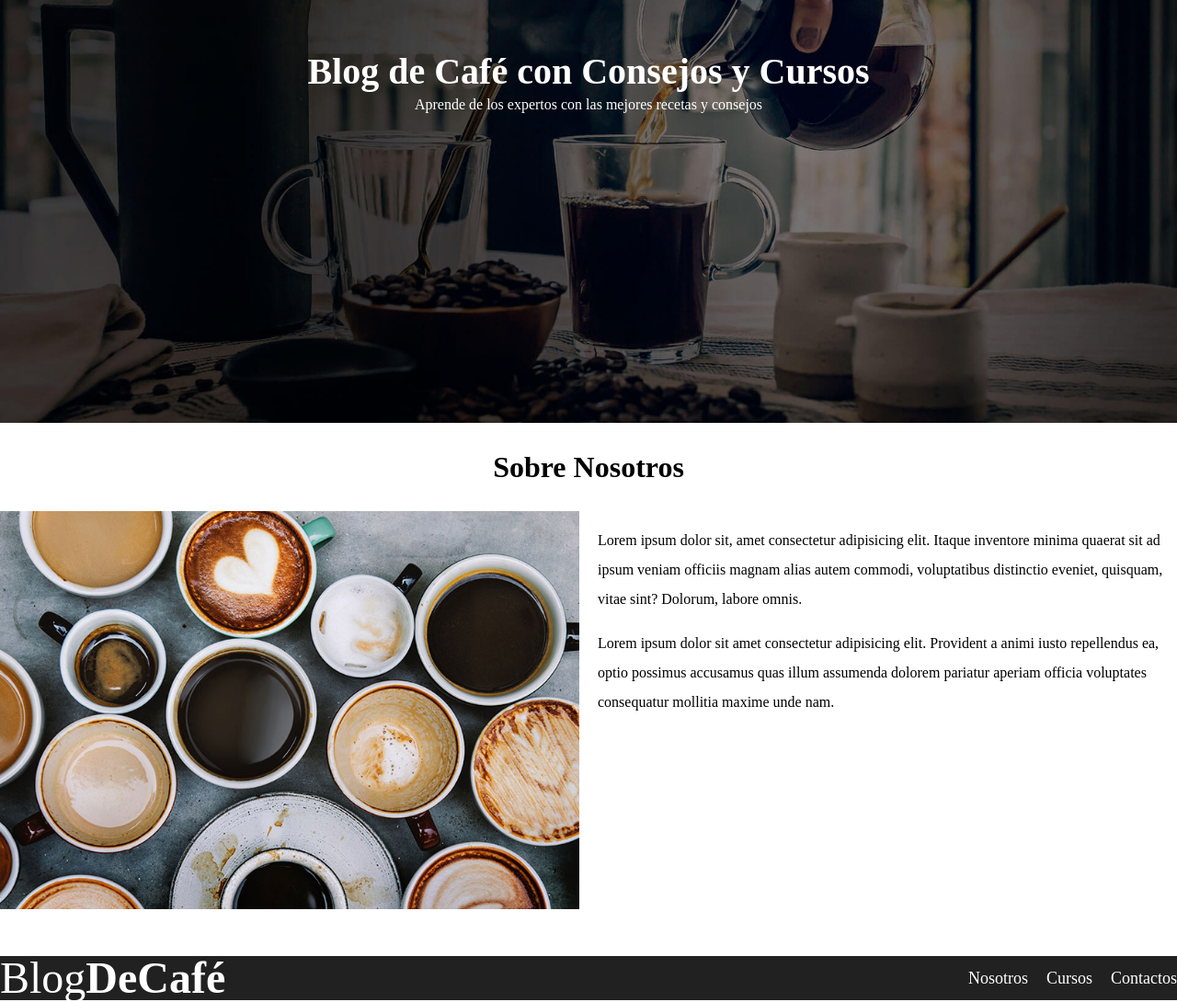
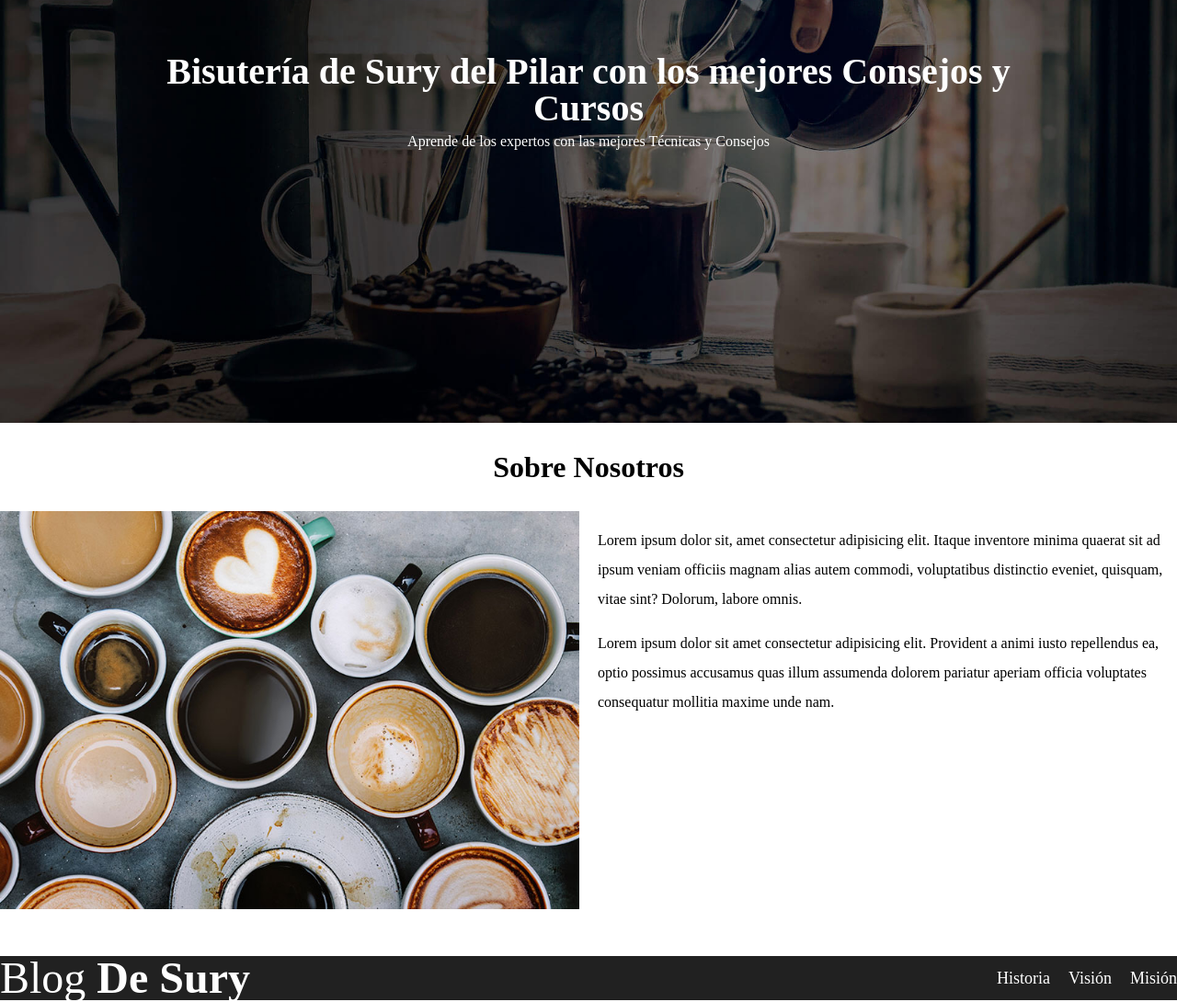
Before and after one commit to taguivalle/BlogCafe, a plain HTML site: page nosotros.html in a window 1280 px wide. Shown: the part 140-1230 px from the top of the page at 92% size. Drawn offline with Linux system fonts and the light colour scheme.

Commit message:
I maked other changes in the file 146

```diff
--- a/nosotros.html
+++ b/nosotros.html
@@ -5,9 +5,9 @@
     <meta charset="UTF-8">
     <meta name="viewport" content="width=device-width, initial-scale=1.0">
     <title>Nosotros</title>
-    <!-- Con este link se inserta el icono en el título de la pagina "Blog de Café. "
+    <!-- Con este link se inserta el icono en el título de la pagina
     https://imagen.online-convert.com/es/convertir/png-a-ico. -->
-    <link rel="shortcut icon" href="icons/nosotros.ico" type="image/x-icon">
+    <link rel="shortcut icon" href="icons/joyas1.ico" type="image/x-icon">
     <link rel="preload" href="css/normalize.css" as="style" />
     <link rel="stylesheet" href="css/normalize.css">
     <link rel="preconnect" href="https://fonts.googleapis.com">
@@ -25,7 +25,7 @@
         <div class="barra">
             <!-- Esta línea es el enlace para el index. -->
             <a class="logo" href="index.html" target="_blank" rel="noopener noreferrer">
-                <h1 class="logo__nombre no-margin centrar-texto">Blog<span class="logo__bold">DeCafé</span></h1>
+                <h1 class="logo__nombre no-margin centrar-texto">Blog <span class="logo__bold">De Sury</span></h1>
             </a>
             <!-- Seguidamente en este tercer bloque vamos a tener la barra de navegación. dentro de una etiqueta nav. -->
             <nav class="navegacion">
@@ -39,8 +39,8 @@
     </div>
     <!-- Vamos a crear el título que va a ser el hijo del header dentro de una etiqueta div. Además utilizamos BEM. (Bloque Evento Modificador) -->
     <div class="header__text">
-        <h2 class="no-margin">Blog de Café con Consejos y Cursos</h2>
-        <p class="no-margin">Aprende de los expertos con las mejores recetas y consejos</p>
+        <h2 class="no-margin">Bisutería de Sury del Pilar con los mejores Consejos y Cursos</h2>
+        <p class="no-margin">Aprende de los expertos con las mejores Técnicas y Consejos</p>
     </div>
 </header>
 <!-- Aquí vamos a crear un main con una clase blog y este se convierte en el bloque para nosotros. -->
@@ -70,13 +70,13 @@
         <div class="barra">
             <!-- Esta línea es el enlace para el index. -->
             <a class="logo" href="index.html" target="_blank" rel="noopener noreferrer">
-                <h1 class="logo__nombre no-margin centrar-texto">Blog<span class="logo__bold">DeCafé</span></h1>
+                <h1 class="logo__nombre no-margin centrar-texto">Blog<span class="logo__bold"> De Sury</span></h1>
             </a>
             <!-- Seguidamente en este bloque del footer vamos a tener la barra de navegación. dentro de una etiqueta nav. -->
             <nav class="navegacion">
-                <a ref="nosotros.html" class="navegacion__enlace">Nosotros</a>
-                <a ref="cursos.html" class="navegacion__enlace">Cursos</a>
-                <a ref="contacto.html" class="navegacion__enlace">Contactos</a>
+                <a ref="nosotros.html" class="navegacion__enlace">Historia</a>
+                <a ref="cursos.html" class="navegacion__enlace">Visión</a>
+                <a ref="contacto.html" class="navegacion__enlace">Misión</a>
             </nav>
         </div>
     </div>
```
Also changed, not shown: js/script.js (+7 -7 lines), icons/joyas.ico (added), icons/joyas1.ico (added), icons/piedra.ico (added), img/joyas.png (added), img/joyas1.png (added), img/piedra.png (added), 1 other file.
